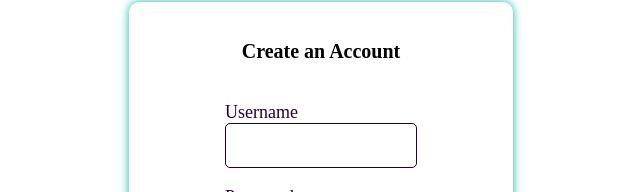
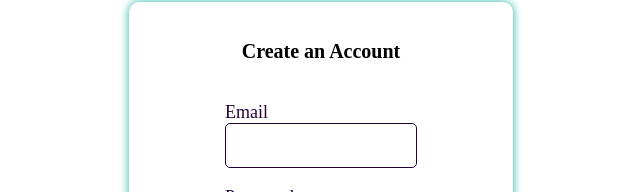
Before and after one commit to kwabenaasumadu/online-studies-web-app, a Next.js app: page /comps/login/acc_create in a window 1280 px wide. Shown: the part 126-318 px from the top of the page, without its empty margins (319-959 px from the left). Built offline with nearby package versions, Linux system fonts and the light colour scheme.

Commit message:
change of name

```diff
--- a/src/pages/comps/login/acc_create.js
+++ b/src/pages/comps/login/acc_create.js
@@ -86,7 +86,7 @@ function Index() {
           <div className={styles.container_form}>
             <form onSubmit={handleFormSubmit}>
               <div className={styles.container_form_input}>
-                <label>Username</label>
+                <label>Email</label>
                 <input
                   type="text"
                   id="username"
--- a/src/pages/comps/login/index.js
+++ b/src/pages/comps/login/index.js
@@ -101,7 +101,7 @@ function Index() {
           <div className={styles.container_form}>
             <form onSubmit={handleFormSubmit}>
               <div className={styles.container_form_input}>
-                <label>Username</label>
+                <label>Email</label>
                 <input
                   type="text"
                   id="email"
```
